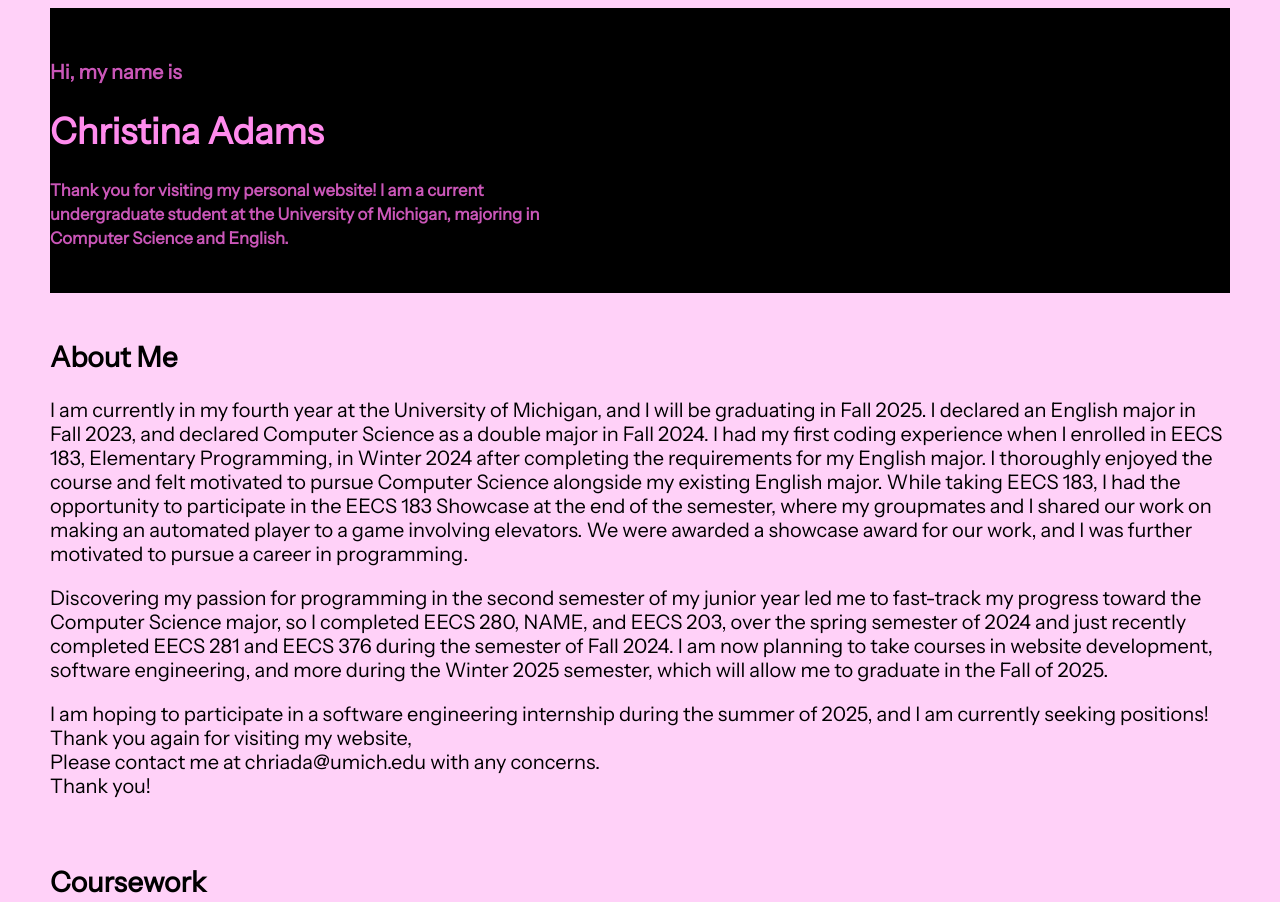
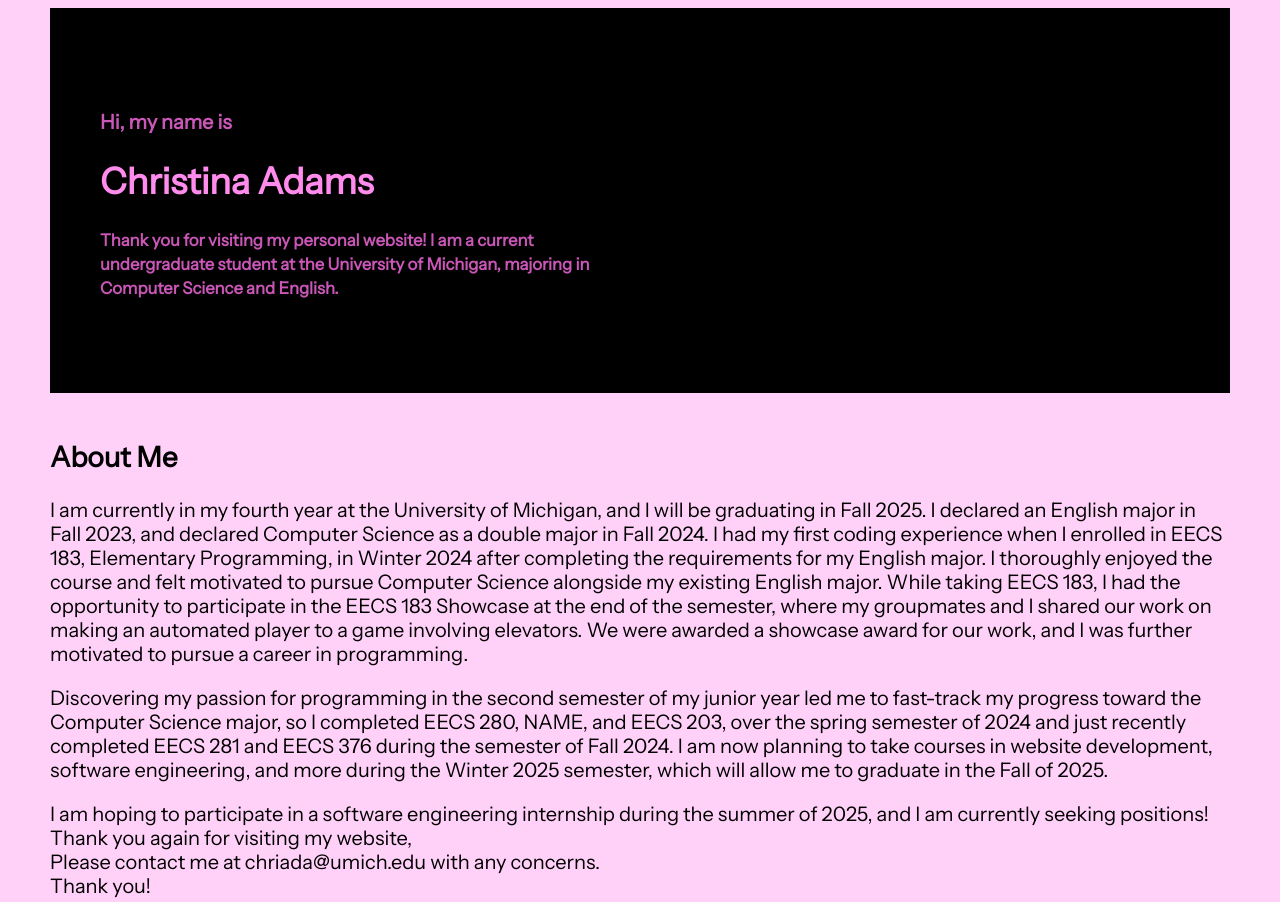
Before and after one commit to chriadams/christina-adams.github.io, a plain HTML site: page index.html in a window 1280 px wide. Shown: the top 902 px of the page. Drawn offline with Linux system fonts and the light colour scheme.

Commit message:
Update index.html

```diff
--- a/index.html
+++ b/index.html
@@ -34,9 +34,7 @@
  }
 
  .section1 {
-  margin-top: 0px;
-  margin-left: 0px;
-  margin-right: 0px;
+  padding: 50px;
   background-color: black;
  }
  .section2 {
@@ -48,9 +46,9 @@
 <body>
  <div class="section1">
     <br>
-    <h3 style="margin-right:50px"><small>Hi, my name is</small></h1>
-    <h1 style="margin-right:50px">Christina Adams</h1>
-    <h3 style="font-size:20px;margin-right:50px"><small>Thank you for visiting my personal website! I am a current
+    <h3><small>Hi, my name is</small></h1>
+    <h1>Christina Adams</h1>
+    <h3 style="font-size:20px"><small>Thank you for visiting my personal website! I am a current
     <br>undergraduate student at the University of Michigan, majoring in
     <br>Computer Science and English.</small></h3>
     <br>
```
